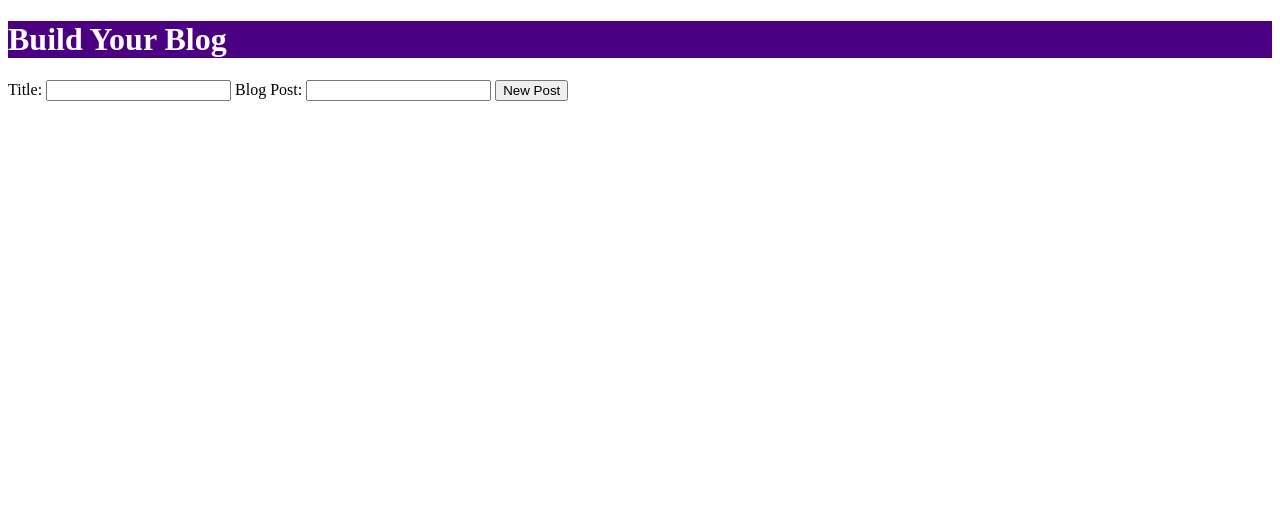
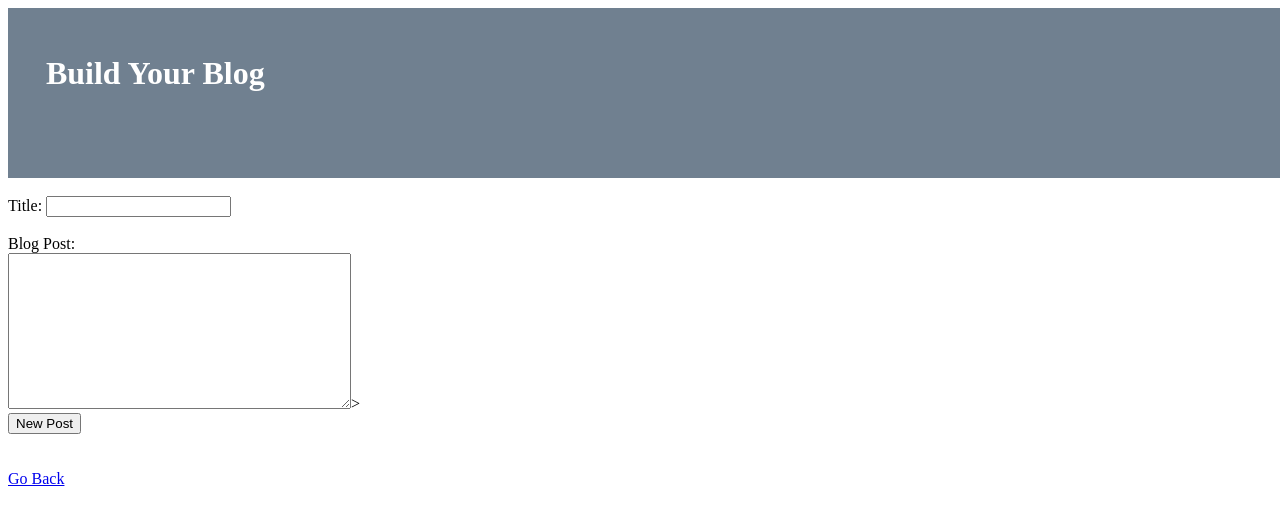
Before and after one commit to dj27chris/blogz, a Flask app: page /newpost in a window 1280 px wide. Shown: the top 525 px of the page. Run offline with Flask 2, Linux system fonts and the light colour scheme.

Commit message:
tested and styled

```diff
--- a/templates/base.html
+++ b/templates/base.html
@@ -6,11 +6,20 @@
         </title>
         <style>
             .upperbar {
-                background-color: indigo;
+                background-color:slategrey;
                 width: 100%;
+                margin-bottom: 0;
+                padding-top: 2%;
+                padding-left: 3%;
+                padding-bottom: 65px;
             }
             h1 {
                 color: white;
+            }
+            .upperbar a {
+                color:floralwhite;
+                padding-right: 20px;
+
             }
         </style>
     </head>
@@ -18,5 +27,7 @@
         {% block content %}
         {% endblock %}
 
+
+
     </body>
 </html>
--- a/templates/blog.html
+++ b/templates/blog.html
@@ -4,12 +4,8 @@
 {% block content %}
 <div class="upperbar">
     <h1>Build Your Blog</h1>
-    <a href="/newpost">+ Add a Post</a>
+    <a href="/newpost">+ Add a Post</a>  <a href="/">Main Page</a>
 </div>
-    <hr>
-
-
-
         {% if posts|length == 0 %}
         <p> No new posts yet</p>
         {% else %}
--- a/templates/newpost.html
+++ b/templates/newpost.html
@@ -5,18 +5,26 @@
 <div class="upperbar">
     <h1>Build Your Blog</h1>
 </div>
-
-    <form method="POST">
+<br>
+    <form method="POST" action="/addpost">
         <label>
             Title:
             <input type="text" name="title"/>
         </label>
+        <br><br>
         <label>
-          Blog Post:
-          <input type="text" name="body" />
+          Blog Post: <br>
+          <textarea name="body" rows='10' cols='40'>
+
+          </textarea>>
         </label>
-
+        <br>
         <input type="submit" value="New Post">
     </form>
 
+    <br><br>
+    <footer>
+            <a href="/">Go Back</a>
+        </footer>
+
 {% endblock %}
```
